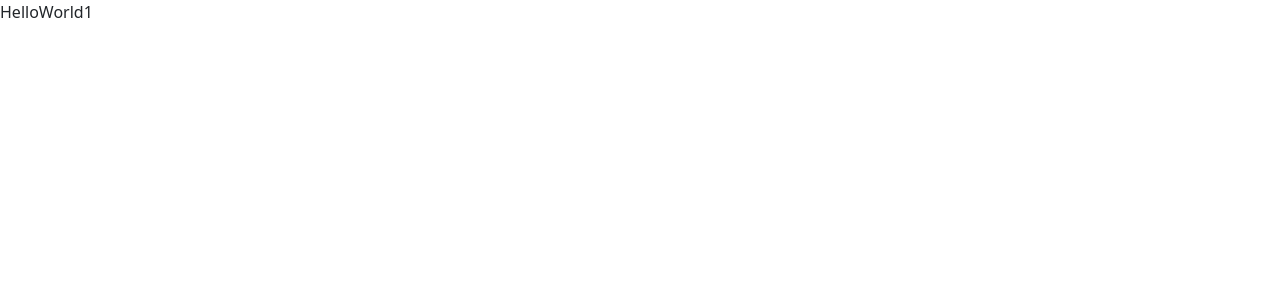
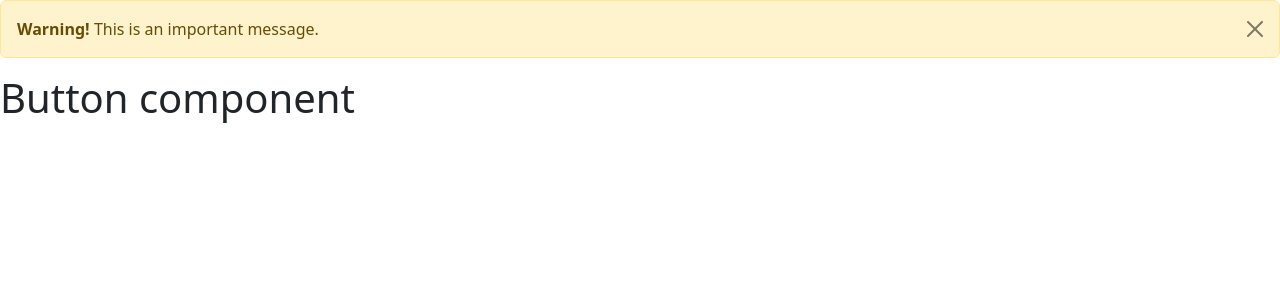
Before and after one commit to iguannago/my_react, a React app in the folder my-workspace/: page / in a window 1280 px wide. Shown: the top 300 px of the page. Built offline with nearby package versions, Linux system fonts and the light colour scheme.

Commit message:
add Alert component

```diff
--- a/my-workspace/src/app/app.tsx
+++ b/my-workspace/src/app/app.tsx
@@ -5,7 +5,7 @@ import styles from './app.module.scss';
 export function App() {
   return (
     <div>
-      <HelloWorld1 />
+      <HelloWorld1 alertMessage={'This is an important message.'} />
     </div>
   );
 }
--- /dev/null
+++ b/my-workspace/src/components/HelloWorld/HelloWorld1/Alert1.tsx
@@ -0,0 +1,24 @@
+import React from 'react';
+
+interface Alert1Props {
+  children: React.ReactNode;
+}
+
+const Alert1 = ({ children }: Alert1Props) => {
+  return (
+    <div
+      className="alert alert-warning alert-dismissible fade show"
+      role="alert"
+    >
+      {children}
+      <button
+        type="button"
+        className="btn-close"
+        data-bs-dismiss="alert"
+        aria-label="Close"
+      ></button>
+    </div>
+  );
+};
+
+export default Alert1;
--- a/my-workspace/src/components/HelloWorld/HelloWorld1/HelloWorld1.tsx
+++ b/my-workspace/src/components/HelloWorld/HelloWorld1/HelloWorld1.tsx
@@ -1,7 +1,19 @@
 import React from 'react';
+import Alert1 from './Alert1';
 
-const HelloWorld1 = () => {
-  return <div>HelloWorld1</div>;
+interface HelloWorld1Props {
+  alertMessage: string;
+}
+
+const HelloWorld1 = ({ alertMessage }: HelloWorld1Props) => {
+  return (
+    <>
+      <Alert1>
+        <strong>Warning!</strong> {alertMessage}
+      </Alert1>
+      <h1>Button component</h1>
+    </>
+  );
 };
 
 export default HelloWorld1;
```
